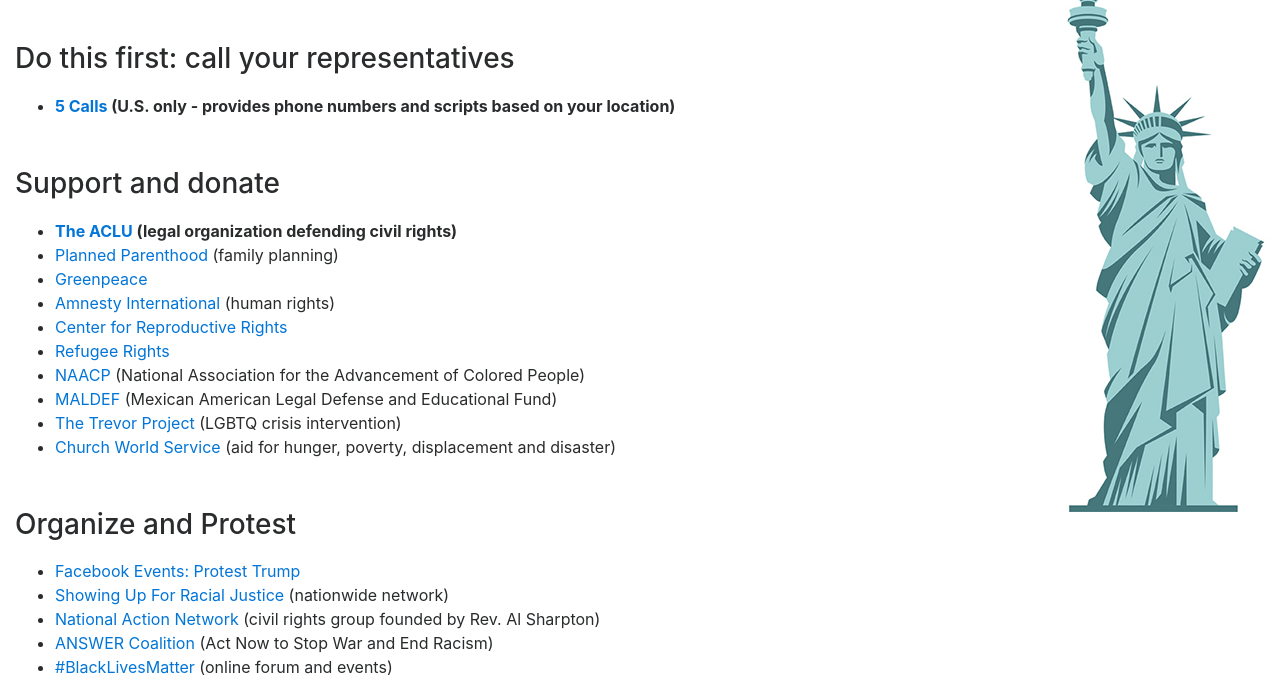
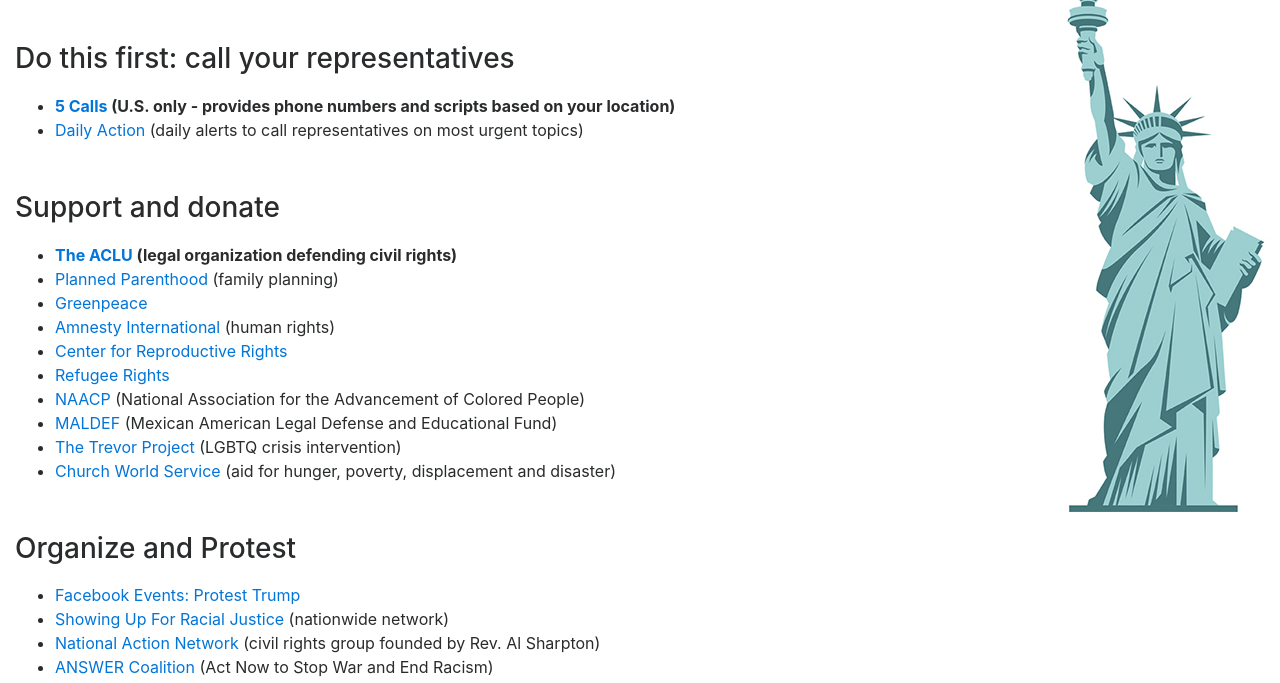
Before and after one commit to davedx/resist-trump, a plain HTML site: page index.html in a window 1280 px wide. Shown: the part 101-784 px from the top of the page. Drawn offline with nearby package versions, Linux system fonts and the light colour scheme; a script that the page names is missing.

Commit message:
Daily Action

```diff
--- a/index.html
+++ b/index.html
@@ -94,6 +94,7 @@
 
     <ul>
       <li><strong><a href="https://5calls.org/">5 Calls</a> (U.S. only - provides phone numbers and scripts based on your location)</strong></li>
+      <li><a href="https://dailyaction.org/">Daily Action</a> (daily alerts to call representatives on most urgent topics)</li>
     </ul>
 
     <h3>Support and donate</h3>
```
